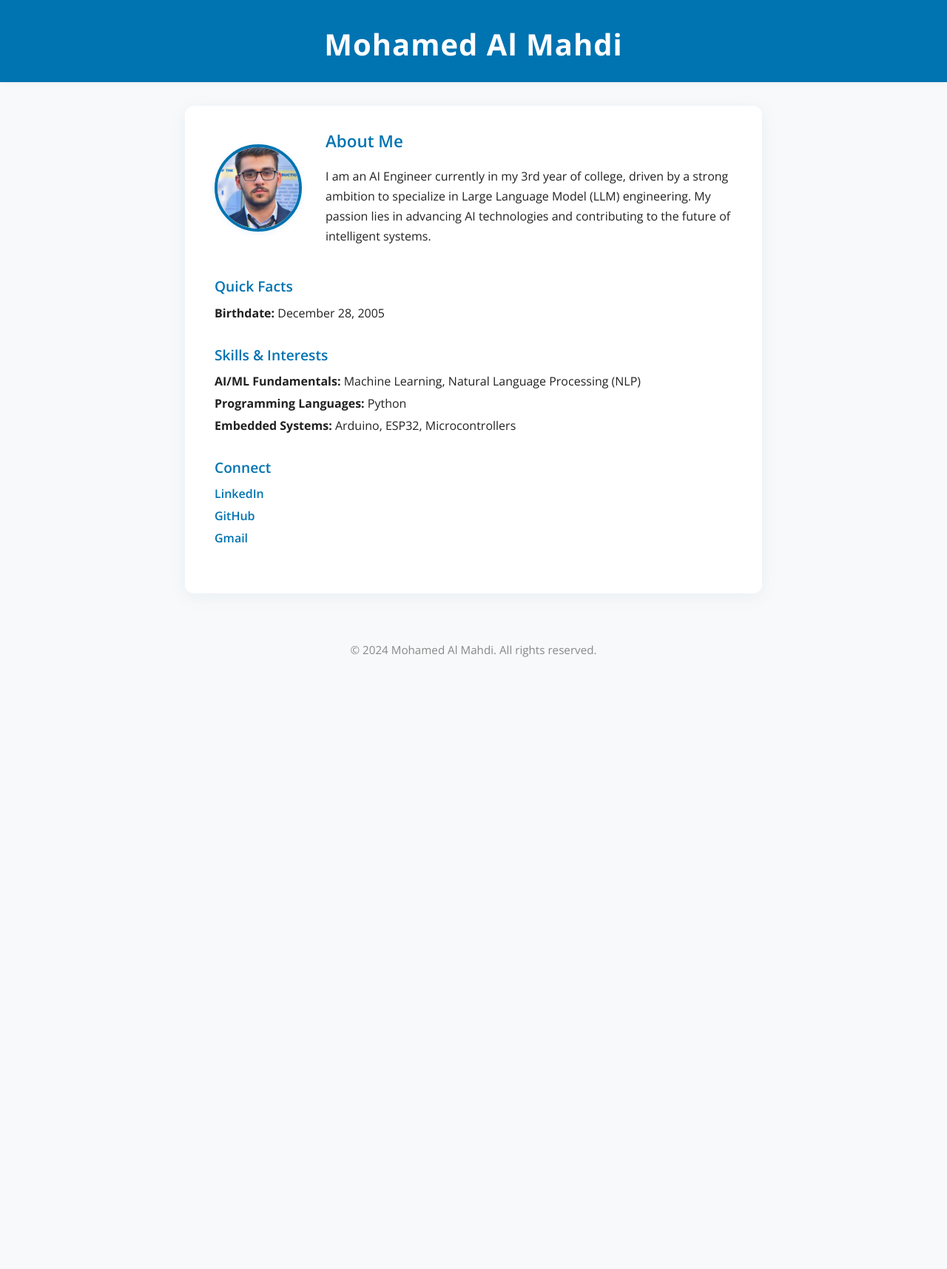
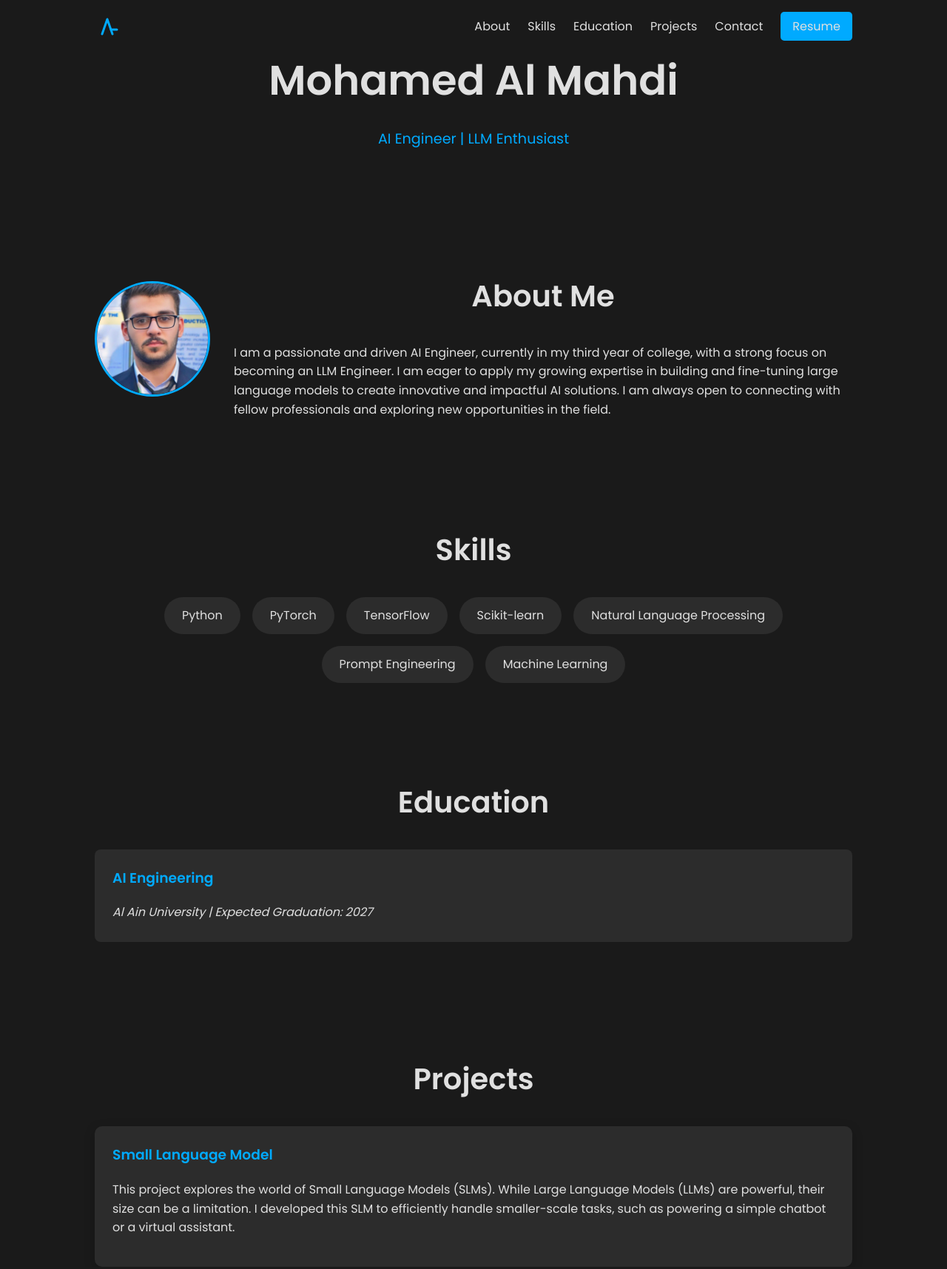
Before and after one commit to Mohamed-Al-Mahdi/Mohamed-Al-Mahdi, a plain HTML site: page index.html in a window 1280 px wide. Shown: the top 1715 px of the page at 74% size. Before the commit the page ends 919 px from the top, so only its background shows below. Drawn offline with nearby package versions, Linux system fonts and the light colour scheme.

Commit message:
Add files via upload

```diff
--- a/index.html
+++ b/index.html
@@ -3,51 +3,115 @@
 <head>
     <meta charset="UTF-8">
     <meta name="viewport" content="width=device-width, initial-scale=1.0">
-  <title>Mohamed Al Mahdi | AI Engineer Profile</title>
-  <link rel="stylesheet" href="styles.css">
-  <link href="https://fonts.googleapis.com/css?family=Open+Sans:400,600,700&display=swap" rel="stylesheet">
+    <title>Mohamed Al Mahdi - AI Engineer</title>
+    <link href="https://fonts.googleapis.com/css2?family=Poppins:wght@300;400;600&display=swap" rel="stylesheet">
+    <link rel="stylesheet" href="https://cdnjs.cloudflare.com/ajax/libs/font-awesome/6.4.0/css/all.min.css">
+    <link rel="stylesheet" href="style.css">
 </head>
 <body>
-  <header class="header">
+    <nav>
+        <div class="container">
+            <a href="#" class="nav-logo">
+                <svg width="40" height="40" viewBox="0 0 200 200" fill="none" xmlns="http://www.w3.org/2000/svg">
+                    <path d="M50 150 L85 50 L120 150" stroke="#00aaff" stroke-width="15" stroke-linecap="round" stroke-linejoin="round"/>
+                    <path d="M110 120 L150 120" stroke="#00aaff" stroke-width="15" stroke-linecap="round"/>
+                </svg>
+            </a>
+            <ul class="nav-links">
+                <li><a href="#about">About</a></li>
+                <li><a href="#skills">Skills</a></li>
+                <li><a href="#education">Education</a></li>
+                <li><a href="#projects">Projects</a></li>
+                <li><a href="#contact">Contact</a></li>
+                <li><a href="resume.pdf" download class="nav-button">Resume</a></li>
+            </ul>
+            <div class="burger-menu">
+                <div class="burger-line"></div>
+                <div class="burger-line"></div>
+                <div class="burger-line"></div>
+            </div>
+        </div>
+    </nav>
+
+    <header>
+        <div class="container">
             <h1>Mohamed Al Mahdi</h1>
+            <p>AI Engineer | LLM Enthusiast</p>
+        </div>
     </header>
-  <main>
-    <section class="about-me">
-      <div class="profile-pic-placeholder">
-        <img src="profile.jpg" alt="Profile picture of Mohamed Al Mahdi" />
-      </div>
+
+    <section id="about">
+        <div class="container">
+            <div class="about-content">
+                <img src="my_phto.jpg" alt="Mohamed Al Mahdi" class="profile-pic">
                 <div class="about-text">
                     <h2>About Me</h2>
-        <p>
-          I am an AI Engineer currently in my 3rd year of college, driven by a strong ambition to specialize in Large Language Model (LLM) engineering. My passion lies in advancing AI technologies and contributing to the future of intelligent systems.
-        </p>
+                    <p>I am a passionate and driven AI Engineer, currently in my third year of college, with a strong focus on becoming an LLM Engineer. I am eager to apply my growing expertise in building and fine-tuning large language models to create innovative and impactful AI solutions. I am always open to connecting with fellow professionals and exploring new opportunities in the field.</p>
+                </div>
+            </div>
         </div>
     </section>
-    <section class="quick-facts">
-      <h2>Quick Facts</h2>
-      <ul>
-        <li><strong>Birthdate:</strong> December 28, 2005</li>
-      </ul>
+
+    <section id="skills" class="fade-in">
+        <div class="container">
+            <h2>Skills</h2>
+            <div class="skills-grid">
+                <div class="skill-card fade-in">Python</div>
+                <div class="skill-card fade-in">PyTorch</div>
+                <div class="skill-card fade-in">TensorFlow</div>
+                <div class="skill-card fade-in">Scikit-learn</div>
+                <div class="skill-card fade-in">Natural Language Processing</div>
+                <div class="skill-card fade-in">Prompt Engineering</div>
+                <div class="skill-card fade-in">Machine Learning</div>
+            </div>
+        </div>
     </section>
-    <section class="skills-interests">
-      <h2>Skills & Interests</h2>
-      <ul>
-        <li><strong>AI/ML Fundamentals:</strong> Machine Learning, Natural Language Processing (NLP)</li>
-        <li><strong>Programming Languages:</strong> Python</li>
-        <li><strong>Embedded Systems:</strong> Arduino, ESP32, Microcontrollers</li>
-      </ul>
+
+
+
+    <section id="education" class="fade-in">
+        <div class="container">
+            <h2>Education</h2>
+            <div class="education-item fade-in">
+                <h3>AI Engineering</h3>
+                <p><em>Al Ain University | Expected Graduation: 2027</em></p>
+            </div>
+        </div>
     </section>
-    <section class="connect">
-      <h2>Connect</h2>
-      <ul>
-        <li><a href="https://www.linkedin.com/in/mohamed-al-amhdi/" target="_blank" rel="noopener">LinkedIn</a></li>
-        <li><a href="https://github.com/Mohamed-Al-Mahdi" target="_blank" rel="noopener">GitHub</a></li>
-        <li><a href="mailto:mohamed.almahdi2005@gmail.com">Gmail</a></li>
-      </ul>
+
+    <section id="projects" class="fade-in">
+        <div class="container">
+            <h2>Projects</h2>
+            <div class="project-grid">
+                <div class="project-card fade-in">
+                    <h3>Small Language Model</h3>
+                    <p>This project explores the world of Small Language Models (SLMs). While Large Language Models (LLMs) are powerful, their size can be a limitation. I developed this SLM to efficiently handle smaller-scale tasks, such as powering a simple chatbot or a virtual assistant.</p>
+                    <!-- <a href="#" target="_blank">View Project</a> -->
+                </div>
+            </div>
+        </div>
     </section>
-  </main>
-  <footer class="footer">
-    <p>&copy; 2024 Mohamed Al Mahdi. All rights reserved.</p>
+
+    <section id="contact">
+        <div class="container">
+            <h2>Get In Touch</h2>
+            <p>I'm always open to discussing new projects, creative ideas, or opportunities to be part of your visions.</p>
+            <a href="mailto:mohamed.almahdi2005@gmail.com" class="contact-button">Email Me</a>
+            <div class="contact-socials">
+                <a href="https://github.com/Mohamed-Al-Mahdi" target="_blank" title="GitHub"><i class="fab fa-github"></i></a>
+                <a href="https://www.linkedin.com/in/mohamed-al-mahdi/" target="_blank" title="LinkedIn"><i class="fab fa-linkedin"></i></a>
+            </div>
+        </div>
+    </section>
+
+    <footer>
+        <div class="container">
+            <p>&copy; 2025 Mohamed Al Mahdi</p>
+        </div>
     </footer>
+
+    <a href="#" class="scroll-to-top"><i class="fas fa-arrow-up"></i></a>
+
+    <script src="script.js"></script>
 </body>
 </html>
--- /dev/null
+++ b/resume.css
@@ -0,0 +1,92 @@
+body {
+    font-family: 'Roboto', sans-serif;
+    line-height: 1.6;
+    margin: 0;
+    padding: 20px;
+    background-color: #f4f4f4;
+    color: #333;
+}
+
+.container {
+    max-width: 800px;
+    margin: 20px auto;
+    background: #fff;
+    padding: 30px;
+    box-shadow: 0 0 10px rgba(0, 0, 0, 0.1);
+    border-radius: 8px;
+}
+
+header {
+    text-align: center;
+    margin-bottom: 30px;
+    border-bottom: 2px solid #eee;
+    padding-bottom: 20px;
+}
+
+header h1 {
+    margin: 0;
+    font-size: 2.5em;
+    color: #333;
+}
+
+.contact-info {
+    font-size: 0.9em;
+    color: #666;
+}
+
+.contact-info a {
+    color: #007bff;
+    text-decoration: none;
+}
+
+.contact-info a:hover {
+    text-decoration: underline;
+}
+
+.contact-info i {
+    margin-right: 5px;
+    color: #007bff;
+}
+
+.section {
+    margin-bottom: 25px;
+}
+
+.section h2 {
+    font-size: 1.5em;
+    color: #007bff;
+    border-bottom: 1px solid #eee;
+    padding-bottom: 5px;
+    margin-bottom: 15px;
+}
+
+.skills-list {
+    list-style: none;
+    padding: 0;
+    display: flex;
+    flex-wrap: wrap;
+    gap: 10px;
+}
+
+.skills-list li {
+    background-color: #e9ecef;
+    padding: 8px 15px;
+    border-radius: 20px;
+    font-size: 0.9em;
+}
+
+.education-item, .project-item {
+    margin-bottom: 15px;
+}
+
+.education-item h3, .project-item h3 {
+    margin: 0;
+    font-size: 1.1em;
+    color: #555;
+}
+
+.education-item p, .project-item p {
+    margin: 5px 0 0 0;
+    font-size: 0.9em;
+    color: #666;
+}
--- /dev/null
+++ b/script.js
@@ -0,0 +1,51 @@
+document.addEventListener('DOMContentLoaded', function() {
+    const sections = document.querySelectorAll('section');
+    const nav = document.querySelector('nav');
+    const burger = document.querySelector('.burger-menu');
+    const navLinks = document.querySelector('.nav-links');
+    const links = document.querySelectorAll('.nav-links li a');
+    const scrollTopBtn = document.querySelector('.scroll-to-top');
+
+    // Toggle mobile navigation
+    burger.addEventListener('click', () => {
+        navLinks.classList.toggle('active');
+        burger.classList.toggle('toggle');
+    });
+
+    // Close menu when a link is clicked
+    links.forEach(link => {
+        link.addEventListener('click', () => {
+            if (navLinks.classList.contains('active')) {
+                navLinks.classList.remove('active');
+                burger.classList.remove('toggle');
+            }
+        });
+    });
+
+    // Scroll effect for navigation and scroll-to-top button
+    window.addEventListener('scroll', () => {
+        if (window.scrollY > 50) {
+            nav.classList.add('scrolled');
+            scrollTopBtn.classList.add('visible');
+        } else {
+            nav.classList.remove('scrolled');
+            scrollTopBtn.classList.remove('visible');
+        }
+    });
+
+    // Fade-in effect for sections and elements
+    const observer = new IntersectionObserver((entries, observer) => {
+        entries.forEach((entry, index) => {
+            if (entry.isIntersecting) {
+                setTimeout(() => {
+                    entry.target.classList.add('visible');
+                }, index * 100); // Staggered delay
+                observer.unobserve(entry.target);
+            }
+        });
+    }, { threshold: 0.1 });
+
+    document.querySelectorAll('.fade-in').forEach(element => {
+        observer.observe(element);
+    });
+});
--- /dev/null
+++ b/style.css
@@ -0,0 +1,400 @@
+/* General Styles */
+:root {
+    --primary-color: #1a1a1a;
+    --secondary-color: #2c2c2c;
+    --text-color: #e0e0e0;
+    --accent-color: #00aaff;
+}
+
+/* Navigation Bar */
+nav {
+    position: fixed;
+    top: 0;
+    left: 0;
+    width: 100%;
+    background: transparent;
+    z-index: 1000;
+    transition: background 0.3s ease;
+}
+
+nav.scrolled {
+    background: var(--secondary-color);
+    box-shadow: 0 2px 10px rgba(0,0,0,0.2);
+}
+
+nav .container {
+    display: flex;
+    justify-content: space-between;
+    align-items: center;
+    padding: 1rem 2rem;
+}
+
+.nav-logo {
+    display: flex;
+    align-items: center;
+}
+
+.nav-logo svg {
+    transition: transform 0.3s ease;
+}
+
+.nav-logo:hover svg {
+    transform: rotate(10deg);
+}
+
+.nav-links {
+    list-style: none;
+    margin: 0;
+    padding: 0;
+    display: flex;
+    gap: 1.5rem;
+}
+
+.nav-links a {
+    color: var(--text-color);
+    text-decoration: none;
+    font-weight: 500;
+    transition: color 0.3s ease;
+}
+
+.nav-links a:hover {
+    color: var(--accent-color);
+}
+
+.nav-button {
+    background: var(--accent-color);
+    color: var(--primary-color);
+    padding: 0.5rem 1rem;
+    border-radius: 5px;
+    transition: background 0.3s ease;
+}
+
+.nav-button:hover {
+    background: #0088cc;
+    color: #fff;
+}
+
+body {
+    font-family: 'Poppins', sans-serif;
+    line-height: 1.6;
+    margin: 0;
+    padding: 0;
+    background: var(--primary-color);
+    color: var(--text-color);
+}
+
+.container {
+    width: 80%;
+    margin: auto;
+    overflow: hidden;
+    padding: 0 2rem;
+}
+
+/* Header */
+header {
+    background: transparent;
+    padding: 4rem 0;
+    text-align: center;
+}
+
+header h1 {
+    margin: 0;
+    font-size: 3.5rem;
+    font-weight: 600;
+}
+
+header p {
+    font-size: 1.2rem;
+    color: var(--accent-color);
+}
+
+/* Sections */
+section {
+    padding: 3rem 0;
+}
+
+section h2 {
+    text-align: center;
+    margin-bottom: 2rem;
+    font-size: 2.5rem;
+    font-weight: 600;
+}
+
+/* About Section */
+.about-content {
+    display: flex;
+    align-items: center;
+    gap: 2rem;
+}
+
+.profile-pic {
+    width: 150px;
+    height: 150px;
+    border-radius: 50%;
+    border: 3px solid var(--accent-color);
+}
+
+.about-text {
+    flex: 1;
+}
+
+#about .social-links {
+    margin-top: 1rem;
+}
+
+#about .social-links a {
+    color: var(--text-color);
+    font-size: 2rem;
+    margin-right: 1rem;
+    transition: color 0.3s ease;
+}
+
+#about .social-links a:hover {
+    color: var(--accent-color);
+}
+
+/* Projects Section */
+.project-grid {
+    display: grid;
+    grid-template-columns: repeat(auto-fit, minmax(300px, 1fr));
+    gap: 1.5rem;
+}
+
+.project-card {
+    background: var(--secondary-color);
+    padding: 1.5rem;
+    border-radius: 10px;
+    box-shadow: 0 4px 15px rgba(0,0,0,0.2);
+    transition: transform 0.3s ease, box-shadow 0.3s ease;
+}
+
+.project-card:hover {
+    transform: translateY(-10px);
+    box-shadow: 0 8px 25px rgba(0, 170, 255, 0.2);
+}
+
+.project-card h3 {
+    color: var(--accent-color);
+    margin-top: 0;
+}
+
+/* Skills Section */
+.skills-grid {
+    display: flex;
+    flex-wrap: wrap;
+    justify-content: center;
+    gap: 1rem;
+}
+
+.skill-card {
+    background: var(--secondary-color);
+    padding: 0.75rem 1.5rem;
+    border-radius: 25px;
+    font-weight: 500;
+    transition: background 0.3s ease;
+}
+
+.skill-card:hover {
+    background: var(--accent-color);
+    color: var(--primary-color);
+}
+
+/* Experience & Education Section */
+.experience-item, .education-item {
+    background: var(--secondary-color);
+    padding: 1.5rem;
+    margin-bottom: 1.5rem;
+    border-radius: 8px;
+    transition: transform 0.3s ease, box-shadow 0.3s ease;
+}
+
+.experience-item:hover, .education-item:hover {
+    transform: translateY(-10px);
+    box-shadow: 0 8px 25px rgba(0, 170, 255, 0.2);
+}
+
+.experience-item h3, .education-item h3 {
+    margin-top: 0;
+    color: var(--accent-color);
+}
+
+.experience-item p, .education-item p {
+    margin: 0.2rem 0;
+    font-style: italic;
+}
+
+.experience-item ul {
+    padding-left: 20px;
+    margin-top: 0.5rem;
+}
+
+/* Contact Section */
+#contact {
+    text-align: center;
+}
+
+#contact p {
+    max-width: 600px;
+    margin: 0 auto 2rem auto;
+}
+
+.contact-button {
+    display: inline-block;
+    background: var(--accent-color);
+    color: var(--primary-color);
+    padding: 1rem 2rem;
+    border-radius: 5px;
+    text-decoration: none;
+    font-weight: 600;
+    transition: background 0.3s ease;
+}
+
+.contact-button:hover {
+    background: #0088cc;
+}
+
+.contact-socials {
+    margin-top: 2rem;
+}
+
+.contact-socials a {
+    color: var(--text-color);
+    font-size: 2.5rem;
+    margin: 0 1rem;
+    transition: color 0.3s ease;
+}
+
+.contact-socials a:hover {
+    color: var(--accent-color);
+}
+
+/* Animation & Visibility */
+.fade-in {
+    opacity: 0;
+    transform: translateY(20px);
+    transition: opacity 0.5s ease-out, transform 0.5s ease-out;
+}
+
+.fade-in.visible {
+    opacity: 1;
+    transform: translateY(0);
+}
+
+/* Footer */
+footer {
+    text-align: center;
+    padding: 2rem 0;
+    margin-top: 2rem;
+    border-top: 1px solid var(--secondary-color);
+}
+
+/* Responsive Design */
+@media (max-width: 768px) {
+    .nav-links {
+        position: fixed;
+        top: 0;
+        right: -100%;
+        height: 100vh;
+        width: 60%;
+        background: var(--secondary-color);
+        flex-direction: column;
+        align-items: center;
+        justify-content: center;
+        transition: right 0.3s ease-in-out;
+    }
+
+    .nav-links.active {
+        right: 0;
+    }
+
+    .burger-menu {
+        display: block;
+        cursor: pointer;
+    }
+
+    .about-content {
+        flex-direction: column;
+        text-align: center;
+    }
+
+    header h1 {
+        font-size: 2.5rem;
+    }
+
+    section h2 {
+        font-size: 2rem;
+    }
+}
+
+.burger-menu {
+    display: none;
+}
+
+.burger-line {
+    width: 25px;
+    height: 3px;
+    background: var(--text-color);
+    margin: 5px;
+    transition: all 0.3s ease;
+}
+
+.burger-menu.toggle .burger-line:nth-child(1) {
+    transform: rotate(-45deg) translate(-5px, 6px);
+}
+
+.burger-menu.toggle .burger-line:nth-child(2) {
+    opacity: 0;
+}
+
+.burger-menu.toggle .burger-line:nth-child(3) {
+    transform: rotate(45deg) translate(-5px, -6px);
+}
+
+/* Scroll to Top Button */
+.scroll-to-top {
+    position: fixed;
+    bottom: 2rem;
+    right: 2rem;
+    background: var(--accent-color);
+    color: #fff;
+    width: 50px;
+    height: 50px;
+    border-radius: 50%;
+    text-align: center;
+    line-height: 50px;
+    font-size: 1.5rem;
+    z-index: 100;
+    opacity: 0;
+    transition: opacity 0.3s ease;
+}
+
+.scroll-to-top.visible {
+    opacity: 1;
+}
+
+/* Link Hover Effect */
+.nav-links a {
+    position: relative;
+    color: var(--text-color);
+    text-decoration: none;
+    font-weight: 500;
+    transition: color 0.3s ease;
+}
+
+.nav-links a::after {
+    content: '';
+    position: absolute;
+    width: 100%;
+    transform: scaleX(0);
+    height: 2px;
+    bottom: -5px;
+    left: 0;
+    background-color: var(--accent-color);
+    transform-origin: bottom right;
+    transition: transform 0.25s ease-out;
+}
+
+.nav-links a:hover::after {
+    transform: scaleX(1);
+    transform-origin: bottom left;
+}
```
Also changed, not shown: resume.html (added, +59 -0 lines), my_phto.jpg (added), 1 other file. Lines whose indentation alone changed are shown as unchanged.
